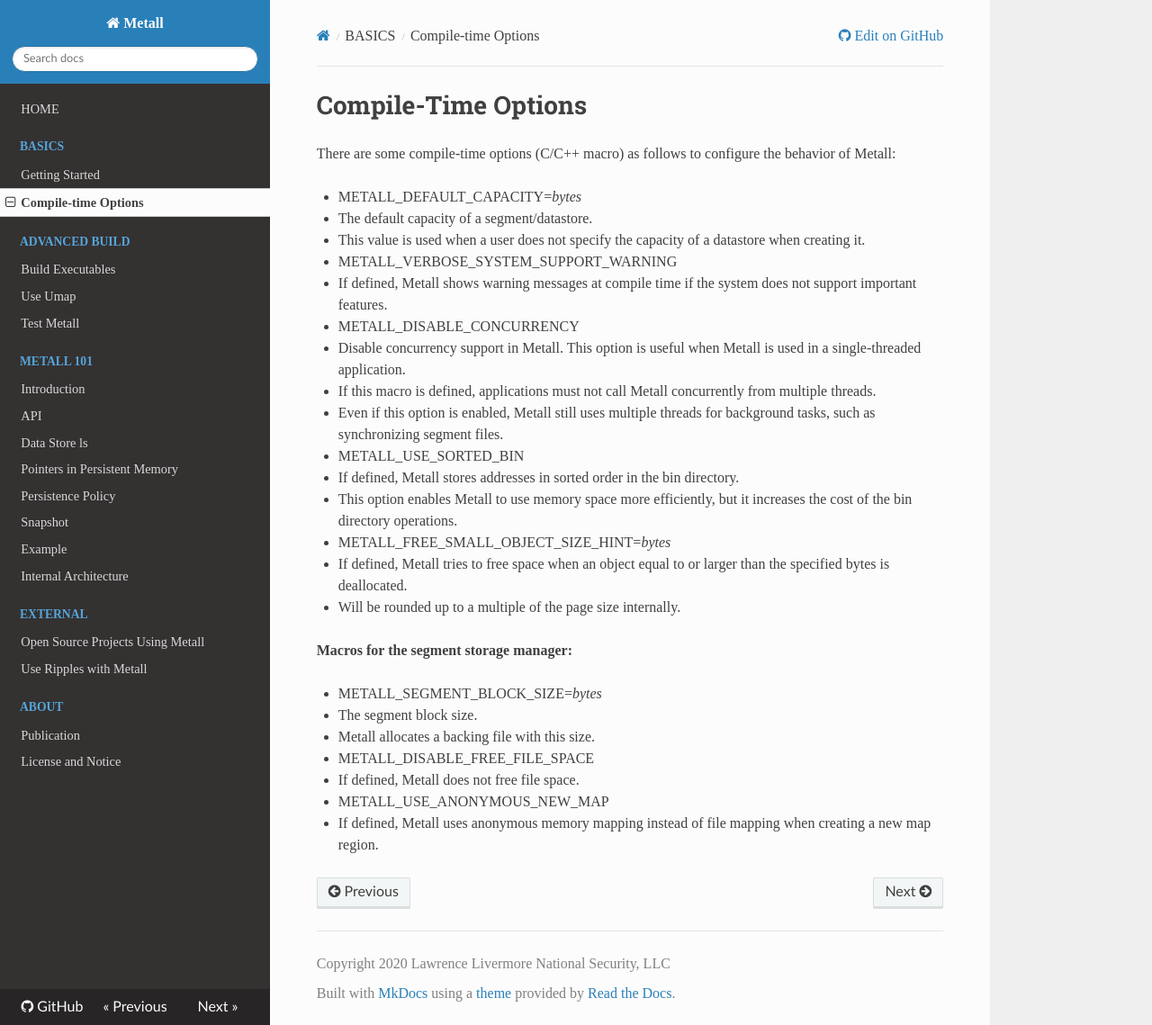
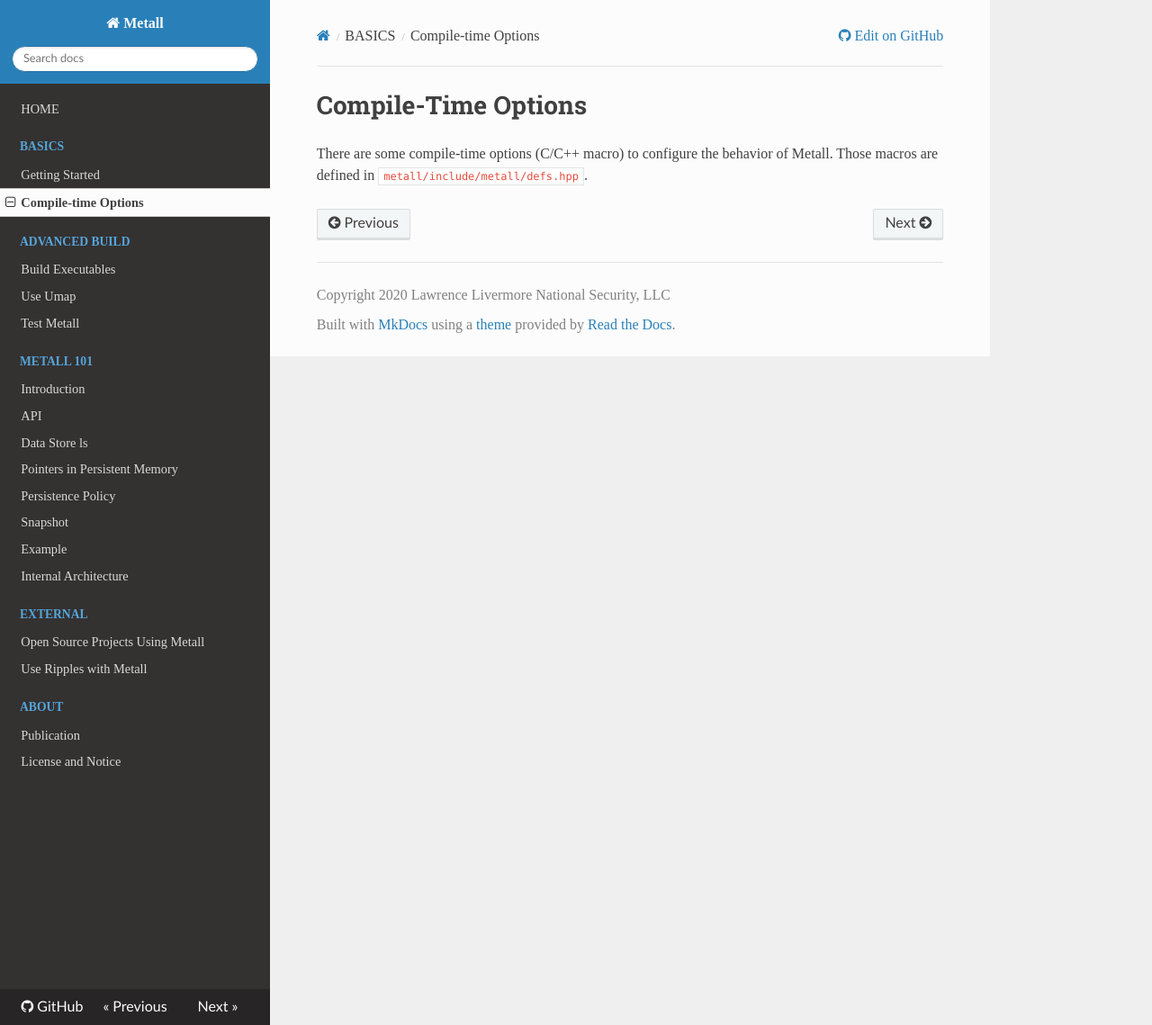
Before and after one commit to LLNL/metall, an MkDocs documentation site: the page built from docs/readthedocs/basics/compile_time_options.md, in a window 1280 px wide and 1139 px high. Shown: the whole window at 90% size. Built offline with MkDocs 1.6.1, drawn with Linux system fonts in a browser that asks for light colours; nearby versions of some CDN libraries.

Commit message:
Update documents regarding macros

```diff
--- a/docs/readthedocs/basics/compile_time_options.md
+++ b/docs/readthedocs/basics/compile_time_options.md
@@ -1,36 +1,4 @@
 # Compile-Time Options
 
-There are some compile-time options (C/C++ macro) as follows to configure the behavior of Metall:
-
-- METALL_DEFAULT_CAPACITY=*bytes*
-  - The default capacity of a segment/datastore.
-  - This value is used when a user does not specify the capacity of a datastore when creating it.
-
-- METALL_VERBOSE_SYSTEM_SUPPORT_WARNING
-  - If defined, Metall shows warning messages at compile time if the system does not support important features.
-
-- METALL_DISABLE_CONCURRENCY
-  - Disable concurrency support in Metall. This option is useful when Metall is used in a single-threaded application.
-  - If this macro is defined, applications must not call Metall concurrently from multiple threads.
-  - Even if this option is enabled, Metall still uses multiple threads for background tasks, such as synchronizing segment files.
-
-- METALL_USE_SORTED_BIN
-  - If defined, Metall stores addresses in sorted order in the bin directory.
-  - This option enables Metall to use memory space more efficiently, but it increases the cost of the bin directory operations.
-
-- METALL_FREE_SMALL_OBJECT_SIZE_HINT=*bytes*
-  - If defined, Metall tries to free space when an object equal to or larger than the specified bytes is deallocated.
-  - Will be rounded up to a multiple of the page size internally.
-
-
-**Macros for the segment storage manager:**
-
-- METALL_SEGMENT_BLOCK_SIZE=*bytes*
-  - The segment block size.
-  - Metall allocates a backing file with this size.
-
-- METALL_DISABLE_FREE_FILE_SPACE
-  - If defined, Metall does not free file space.
-
-- METALL_USE_ANONYMOUS_NEW_MAP
-  - If defined, Metall uses anonymous memory mapping instead of file mapping when creating a new map region.
+There are some compile-time options (C/C++ macro) to configure the behavior of Metall.
+Those macros are defined in `metall/include/metall/defs.hpp`.
```
Also changed, not shown: 1 other file.
